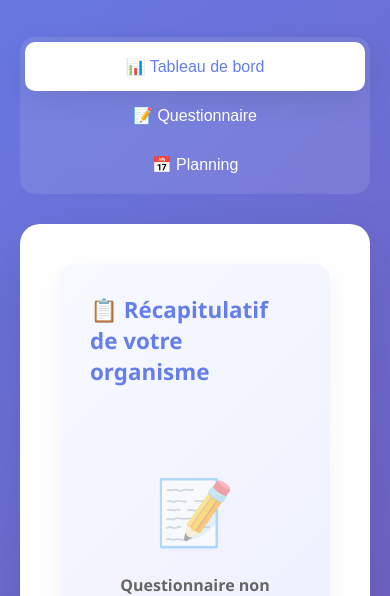
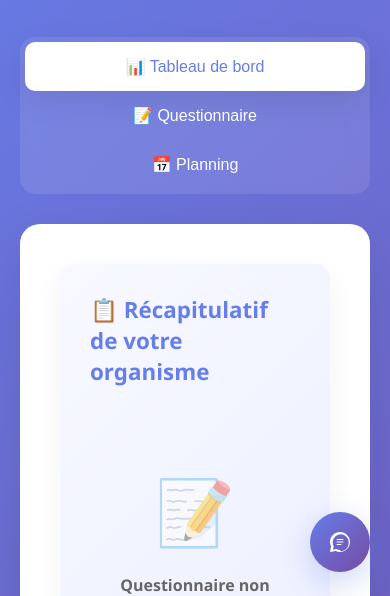
Before and after one commit to OMIA885/Interface-Qualiopi, a plain HTML site: page index.html in a window 390 px wide. Shown: the part 252-848 px from the top of the page. Drawn offline with Linux system fonts and the light colour scheme.

Commit message:
Ajout bouton flottant

```diff
--- a/index.html
+++ b/index.html
@@ -716,3 +716,180 @@
     </script>
 </body>
 </html>
+
+<!-- ===== BOUTON CHAT FLOTTANT QUALIOPI ===== -->
+<!-- À ajouter dans votre index.html juste avant </body> -->
+
+<div id="chat-float-button" class="chat-float-button">
+    <button onclick="openQualiopiChat()" title="Assistant Qualiopi - Posez vos questions">
+        <svg width="24" height="24" viewBox="0 0 24 24" fill="none" xmlns="http://www.w3.org/2000/svg">
+            <path d="M12 2C6.48 2 2 6.48 2 12C2 13.54 2.38 14.99 3.06 16.26L2 22L7.74 20.94C9.01 21.62 10.46 22 12 22C17.52 22 22 17.52 22 12C22 6.48 17.52 2 12 2ZM12 20C10.74 20 9.54 19.67 8.5 19.09L8.19 18.93L4.93 19.78L5.78 16.52L5.62 16.21C5.04 15.17 4.71 13.97 4.71 12.71C4.71 7.98 8.27 4.29 12.71 4.29C17.15 4.29 20.71 7.98 20.71 12.71C20.71 17.44 17.15 21.13 12.71 21.13L12 20Z" fill="currentColor"/>
+            <path d="M8.5 9.5C8.5 9.22 8.72 9 9 9H15C15.28 9 15.5 9.22 15.5 9.5C15.5 9.78 15.28 10 15 10H9C8.72 10 8.5 9.78 8.5 9.5ZM8.5 12C8.5 11.72 8.72 11.5 9 11.5H15C15.28 11.5 15.5 11.72 15.5 12C15.5 12.28 15.28 12.5 15 12.5H9C8.72 12.5 8.5 12.28 8.5 12ZM8.5 14.5C8.5 14.22 8.72 14 9 14H13C13.28 14 13.5 14.22 13.5 14.5C13.5 14.78 13.28 15 13 15H9C8.72 15 8.5 14.78 8.5 14.5Z" fill="currentColor"/>
+        </svg>
+        <span>Assistant Qualiopi</span>
+    </button>
+</div>
+
+<!-- ===== STYLES CSS ===== -->
+<!-- À ajouter dans votre <head> ou fichier CSS -->
+<style>
+/* Bouton flottant Qualiopi */
+.chat-float-button {
+    position: fixed;
+    bottom: 30px;
+    right: 30px;
+    z-index: 1000;
+    font-family: 'Segoe UI', Tahoma, Geneva, Verdana, sans-serif;
+}
+
+.chat-float-button button {
+    display: flex;
+    align-items: center;
+    gap: 12px;
+    background: linear-gradient(135deg, #667eea 0%, #764ba2 100%);
+    color: white;
+    border: none;
+    border-radius: 25px;
+    padding: 15px 25px;
+    font-size: 1em;
+    font-weight: 600;
+    cursor: pointer;
+    box-shadow: 0 10px 30px rgba(102, 126, 234, 0.3);
+    transition: all 0.3s ease;
+    text-decoration: none;
+    white-space: nowrap;
+}
+
+.chat-float-button button:hover {
+    transform: translateY(-3px);
+    box-shadow: 0 15px 40px rgba(102, 126, 234, 0.4);
+    background: linear-gradient(135deg, #5a6fd8 0%, #6b4491 100%);
+}
+
+.chat-float-button button:active {
+    transform: translateY(-1px);
+}
+
+.chat-float-button svg {
+    flex-shrink: 0;
+}
+
+/* Responsive - Mobile */
+@media (max-width: 768px) {
+    .chat-float-button {
+        bottom: 20px;
+        right: 20px;
+    }
+
+    .chat-float-button button {
+        padding: 12px 20px;
+        font-size: 0.9em;
+    }
+
+    .chat-float-button button span {
+        display: none; /* Cache le texte sur mobile */
+    }
+
+    .chat-float-button button {
+        border-radius: 50%;
+        width: 60px;
+        height: 60px;
+        padding: 0;
+        justify-content: center;
+    }
+}
+</style>
+
+<!-- ===== JAVASCRIPT ===== -->
+<!-- À ajouter juste avant </body> -->
+<script>
+function openQualiopiChat() {
+    // Ouvre le chat dans une nouvelle fenêtre
+    window.open(
+        'https://omiaio.app.n8n.cloud/webhook/84f2dfa8-4ab8-4c54-998e-a1f69c3fb107/chat',
+        '_blank',
+        'width=450,height=700,scrollbars=yes,resizable=yes,left=' + (screen.width/2 - 225) + ',top=' + (screen.height/2 - 350)
+    );
+}
+
+// Animation d'apparition au chargement de la page
+document.addEventListener('DOMContentLoaded', function() {
+    const floatButton = document.getElementById('chat-float-button');
+    if (floatButton) {
+        // Le bouton commence invisible
+        floatButton.style.opacity = '0';
+        floatButton.style.transform = 'translateY(100px)';
+        floatButton.style.transition = 'all 0.5s ease';
+
+        // Animation d'entrée après 2 secondes
+        setTimeout(() => {
+            floatButton.style.opacity = '1';
+            floatButton.style.transform = 'translateY(0)';
+        }, 2000);
+    }
+});
+</script>
+
+<!-- ===== INSTRUCTIONS D'INTÉGRATION ===== -->
+<!--
+ÉTAPES POUR INTÉGRER DANS VOTRE INDEX.HTML :
+
+1. COPIEZ LE CSS :
+   - Copiez tout le contenu <style>...</style>
+   - Collez-le dans votre <head> OU dans votre fichier CSS existant
+
+2. COPIEZ LE HTML :
+   - Copiez la <div id="chat-float-button">...</div>
+   - Collez-la juste avant la fermeture </body>
+
+3. COPIEZ LE JAVASCRIPT :
+   - Copiez tout le contenu <script>...</script>
+   - Collez-le juste avant la fermeture </body> (après le HTML du bouton)
+
+EXEMPLE COMPLET D'INTÉGRATION :
+
+<!DOCTYPE html>
+<html lang="fr">
+<head>
+    <meta charset="UTF-8">
+    <meta name="viewport" content="width=device-width, initial-scale=1.0">
+    <title>Mon Site Qualiopi</title>
+
+    <!-- VOS STYLES EXISTANTS -->
+    <style>
+        /* Vos styles existants... */
+    </style>
+
+    <!-- AJOUTER ICI LE CSS DU BOUTON CHAT -->
+    <style>
+        .chat-float-button { ... }
+        /* Tout le CSS du bouton */
+    </style>
+</head>
+<body>
+    <!-- VOTRE CONTENU EXISTANT -->
+    <header>...</header>
+    <main>...</main>
+    <footer>...</footer>
+
+    <!-- AJOUTER ICI LE BOUTON CHAT -->
+    <div id="chat-float-button" class="chat-float-button">
+        <!-- Contenu du bouton -->
+    </div>
+
+    <!-- AJOUTER ICI LE JAVASCRIPT -->
+    <script>
+        function openQualiopiChat() { ... }
+        /* Tout le JavaScript */
+    </script>
+</body>
+</html>
+
+RÉSULTAT :
+✅ Bouton flottant en bas à droite
+✅ Couleurs Qualiopi (#667eea, #764ba2)
+✅ Animation d'apparition après 2s
+✅ Responsive (devient rond sur mobile)
+✅ Ouvre le chat dans une nouvelle fenêtre centrée
+✅ Effets hover élégants
+-->
```
